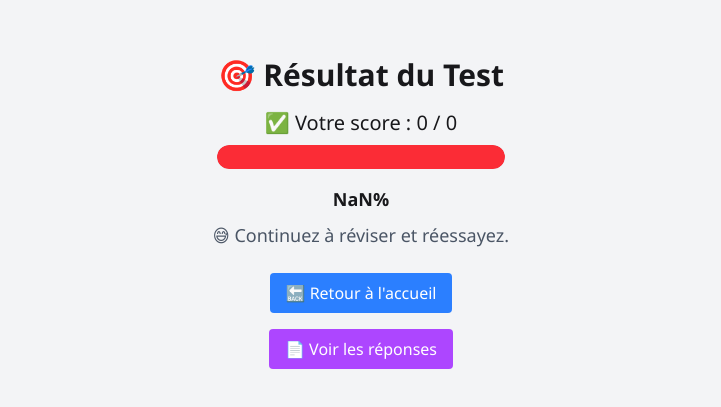
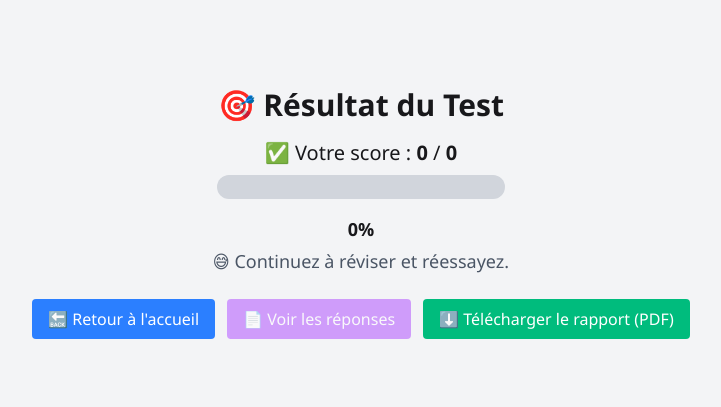
Before and after one commit to MBAYEX2/site_aws_test_examen, a React app: page /score in a window 1280 px wide. Shown: the part 187-594 px from the top of the page, without its empty margins (279-1000 px from the left). Built offline with nearby package versions, Linux system fonts and the light colour scheme; no server answers; the HTML template or start-up script is replaced by a standard one.

Commit message:
connexion

```diff
--- a/src/components/AnswersReview.jsx
+++ b/src/components/AnswersReview.jsx
@@ -122,14 +122,6 @@ function AnswersReview() {
         >
           🔄 Recommencer (Nouvelles questions)
         </button>
-
-        {/* Nouveau bouton : revenir au score */}
-        <button
-          onClick={handleReturnToScore}
-          className="mt-3 px-4 py-2 bg-gray-500 text-white rounded hover:bg-gray-600 transition"
-        >
-          ⬅ Revenir au score
-        </button>
       </div>
     </div>
   );
--- a/src/components/RoleSelector.jsx
+++ b/src/components/RoleSelector.jsx
@@ -1,7 +1,7 @@
 // src/components/RoleSelector.jsx
 import { useNavigate } from "react-router-dom";
 import { useState, useEffect, useRef } from "react";
-import { motion } from "framer-motion";
+import { motion, AnimatePresence } from "framer-motion";
 import pract2 from "../assets/pract2.webp";
 import ac1 from "../assets/ac1.webp";
 import awsOrange from "../assets/aws_orange.png";
@@ -39,7 +39,7 @@ export default function RoleSelector() {
     hidden: {},
     show: {
       transition: {
-        staggerChildren: 0.25, // délai plus long entre chaque élément
+        staggerChildren: 0.25,
         delayChildren: 0.3,
       },
     },
@@ -58,6 +58,19 @@ export default function RoleSelector() {
   const cardRightVariant = {
     hidden: { opacity: 0, x: 60 },
     show: { opacity: 1, x: 0, transition: { duration: 0.9, ease: "easeOut" } },
+  };
+
+  // Modal animation variants
+  const overlayVariant = {
+    hidden: { opacity: 0 },
+    visible: { opacity: 1, transition: { duration: 0.25 } },
+    exit: { opacity: 0, transition: { duration: 0.2 } },
+  };
+
+  const modalVariant = {
+    hidden: { opacity: 0, scale: 0.96, y: 10 },
+    visible: { opacity: 1, scale: 1, y: 0, transition: { duration: 0.35, ease: "easeOut" } },
+    exit: { opacity: 0, scale: 0.96, y: 10, transition: { duration: 0.2, ease: "easeIn" } },
   };
 
   return (
@@ -95,10 +108,12 @@ export default function RoleSelector() {
                 src={pract2}
                 alt="Practitionner"
                 className="mt-2 w-40 h-28 object-cover rounded-md shadow-sm"
+                loading="lazy"
               />
               <button
                 onClick={goToPractitionner}
-                className="mt-4 w-full px-6 py-3 rounded-lg bg-orange-500 text-black font-medium transform transition duration-200 hover:scale-[1.03] hover:shadow-lg"
+                className="mt-4 w-full px-6 py-3 rounded-lg bg-orange-500 text-black font-medium transform transition duration-200 hover:scale-[1.03] hover:shadow-lg focus:outline-none focus:ring-4 focus:ring-orange-200"
+                aria-label="Commencer le test Practitionner"
               >
                 Practitionner
               </button>
@@ -113,10 +128,11 @@ export default function RoleSelector() {
                 src={ac1}
                 alt="Associate"
                 className="mt-2 w-40 h-28 object-cover rounded-md shadow-sm"
+                loading="lazy"
               />
               <button
                 onClick={openAssociateModal}
-                className="mt-4 w-full px-6 py-3 rounded-lg bg-gray-200 text-gray-800 font-medium transform transition duration-200 hover:scale-[1.03] hover:shadow-lg"
+                className="mt-4 w-full px-6 py-3 rounded-lg bg-gray-200 text-gray-800 font-medium transform transition duration-200 hover:scale-[1.03] hover:shadow-lg focus:outline-none focus:ring-4 focus:ring-gray-200"
               >
                 Associate
               </button>
@@ -125,13 +141,33 @@ export default function RoleSelector() {
         </div>
       </div>
 
-      {/* Modal */}
+      {/* Modal animated with AnimatePresence */}
+      <AnimatePresence>
         {showModal && (
-        <div className="fixed inset-0 z-50 flex items-center justify-center px-4">
-          <div className="absolute inset-0 bg-black/40" />
-          <div
+          <motion.div
+            className="fixed inset-0 z-50 flex items-center justify-center px-4"
+            role="dialog"
+            aria-modal="true"
+            initial="hidden"
+            animate="visible"
+            exit="exit"
+            variants={overlayVariant}
+          >
+            {/* Background overlay */}
+            <motion.div
+              className="absolute inset-0 bg-black/40"
+              variants={overlayVariant}
+              aria-hidden="true"
+            />
+
+            {/* Modal box */}
+            <motion.div
               ref={modalRef}
               className="relative bg-white rounded-xl shadow-lg max-w-md w-full p-6 mx-4 z-10"
+              variants={modalVariant}
+              initial="hidden"
+              animate="visible"
+              exit="exit"
             >
               <h3 className="text-lg font-semibold mb-2">Section en développement</h3>
               <p className="text-sm text-gray-600 mb-4">
@@ -140,14 +176,15 @@ export default function RoleSelector() {
               <div className="flex justify-end gap-2">
                 <button
                   onClick={() => setShowModal(false)}
-                className="px-4 py-2 rounded-md bg-gray-200 hover:bg-gray-300 text-sm"
+                  className="px-4 py-2 rounded-md bg-gray-200 hover:bg-gray-300 text-sm focus:outline-none focus:ring-2 focus:ring-gray-300"
                 >
                   Fermer
                 </button>
               </div>
-          </div>
-        </div>
+            </motion.div>
+          </motion.div>
         )}
+      </AnimatePresence>
     </div>
   );
 }
--- a/src/components/Score.jsx
+++ b/src/components/Score.jsx
@@ -1,61 +1,152 @@
+// src/components/Score.jsx
 import { useLocation, useNavigate } from "react-router-dom";
+import { useMemo } from "react";
+import { jsPDF } from "jspdf";
+import awsLogo from "../assets/aws_orange.png"; // Assurez-vous que le chemin est correct
 
 function Score() {
   const location = useLocation();
   const navigate = useNavigate();
 
-  const { score, total, timeUp, questions, selectedAnswers } = location.state || {
-    score: 0,
-    total: 0,
-    timeUp: false,
-    questions: [],
-    selectedAnswers: {},
+  const {
+    score = 0,
+    total = 0,
+    timeUp = false,
+    questions = [],
+    selectedAnswers = {},
+  } = location.state || {};
+
+  const percentage = useMemo(() => {
+    if (!total || total === 0) return 0;
+    return Math.round((score / total) * 100);
+  }, [score, total]);
+
+  const allCorrect = useMemo(() => {
+    if (!questions || questions.length === 0) return false;
+    return score === total;
+  }, [score, total, questions]);
+
+  const canViewAnswers =
+    Array.isArray(questions) && questions.length > 0 && !allCorrect;
+
+  // ✅ Générer un rapport PDF avec logo AWS
+  const downloadPdfReport = () => {
+    const doc = new jsPDF({ unit: "pt", format: "a4" });
+    const marginLeft = 40;
+    let y = 60;
+
+    // Charger le logo AWS
+    const logo = new Image();
+    logo.src = awsLogo;
+    logo.onload = () => {
+      doc.addImage(logo, "PNG", marginLeft, y, 100, 60);
+      y += 80;
+
+      doc.setFont("helvetica", "bold");
+      doc.setFontSize(20);
+      doc.text("Rapport de Résultat - Nafar App", marginLeft, y);
+      y += 30;
+
+      const now = new Date();
+      doc.setFont("helvetica", "normal");
+      doc.setFontSize(12);
+      doc.text(`Date du test : ${now.toLocaleString()}`, marginLeft, y);
+      y += 20;
+      doc.text(`Score : ${score} / ${total}`, marginLeft, y);
+      y += 20;
+      doc.text(`Pourcentage : ${percentage}%`, marginLeft, y);
+      y += 20;
+
+      if (timeUp) {
+        doc.setTextColor(200, 0, 0);
+        doc.text("⏳ Temps épuisé pendant le test", marginLeft, y);
+        doc.setTextColor(0, 0, 0);
+        y += 20;
+      }
+
+      doc.setDrawColor(180, 180, 180);
+      doc.line(marginLeft, y, doc.internal.pageSize.getWidth() - marginLeft, y);
+      y += 20;
+
+      doc.setFontSize(10);
+      doc.setTextColor(120, 120, 120);
+      doc.text(
+        "Généré automatiquement par AWS Nafar App",
+        marginLeft,
+        doc.internal.pageSize.getHeight() - 30
+      );
+
+      doc.save(
+        `rapport_test_${now
+          .toISOString()
+          .slice(0, 19)
+          .replace(/[:T]/g, "-")}.pdf`
+      );
     };
-
-  const percentage = Math.round((score / total) * 100);
+  };
 
   return (
     <div className="flex flex-col items-center justify-center min-h-screen bg-gray-100 p-6">
-      {timeUp && <p className="text-red-600 text-2xl mb-4">⏳ Temps épuisé !</p>}
+      {timeUp && (
+        <p className="text-red-600 text-2xl mb-4 animate-pulse">
+          ⏳ Temps épuisé !
+        </p>
+      )}
 
       <h1 className="text-3xl font-bold mb-4">🎯 Résultat du Test</h1>
-      <p className="text-xl mb-2">✅ Votre score : {score} / {total}</p>
 
-      {/* ✅ Barre de progression */}
+      <p className="text-xl mb-2">
+        ✅ Votre score :{" "}
+        <span className="font-semibold">{score}</span> /{" "}
+        <span className="font-semibold">{total}</span>
+      </p>
+
       <div className="w-72 bg-gray-300 rounded-full h-6 overflow-hidden mb-4">
         <div
-          className={`h-6 rounded-full transition-all duration-500 ${
+          className={`h-6 rounded-full transition-all duration-700 ${
             percentage >= 70 ? "bg-green-500" : "bg-red-500"
           }`}
           style={{ width: `${percentage}%` }}
-        ></div>
+        />
       </div>
 
-      <p className="text-lg font-semibold">{percentage}%</p>
+      <p className="text-lg font-semibold mb-1">{percentage}%</p>
 
-      <p className="text-lg text-gray-600 mt-2">
-        {percentage >= 70 ? "🎉 Bravo, vous avez réussi !" : "😅 Continuez à réviser et réessayez."}
+      <p className="text-lg text-gray-600 mb-6">
+        {percentage >= 70
+          ? "🎉 Bravo, vous avez réussi !"
+          : "😅 Continuez à réviser et réessayez."}
       </p>
 
-      {/* 🔙 Retour à l'accueil */}
+      <div className="flex gap-3 flex-wrap justify-center">
         <button
-        onClick={() => navigate("/RoleSelector")}
-        className="mt-6 px-4 py-2 bg-blue-500 text-white rounded hover:bg-blue-600 transition"
+          onClick={() => navigate("/roles")}
+          className="px-4 py-2 bg-blue-500 text-white rounded hover:bg-blue-600 transition"
         >
           🔙 Retour à l'accueil
         </button>
 
-      {/* 📄 Voir les réponses */}
         <button
           onClick={() =>
             navigate("/answers", {
               state: { questions, selectedAnswers },
             })
           }
-        className="mt-4 px-4 py-2 bg-purple-500 text-white rounded hover:bg-purple-600 transition"
+          className={`px-4 py-2 bg-purple-500 text-white rounded hover:bg-purple-600 transition ${
+            !canViewAnswers ? "opacity-50 cursor-not-allowed" : ""
+          }`}
+          disabled={!canViewAnswers}
         >
           📄 Voir les réponses
         </button>
+
+        <button
+          onClick={downloadPdfReport}
+          className="px-4 py-2 bg-emerald-500 text-white rounded hover:bg-emerald-600 transition"
+        >
+          ⬇️ Télécharger le rapport (PDF)
+        </button>
+      </div>
     </div>
   );
 }
```
Lines whose indentation alone changed are shown as unchanged.
